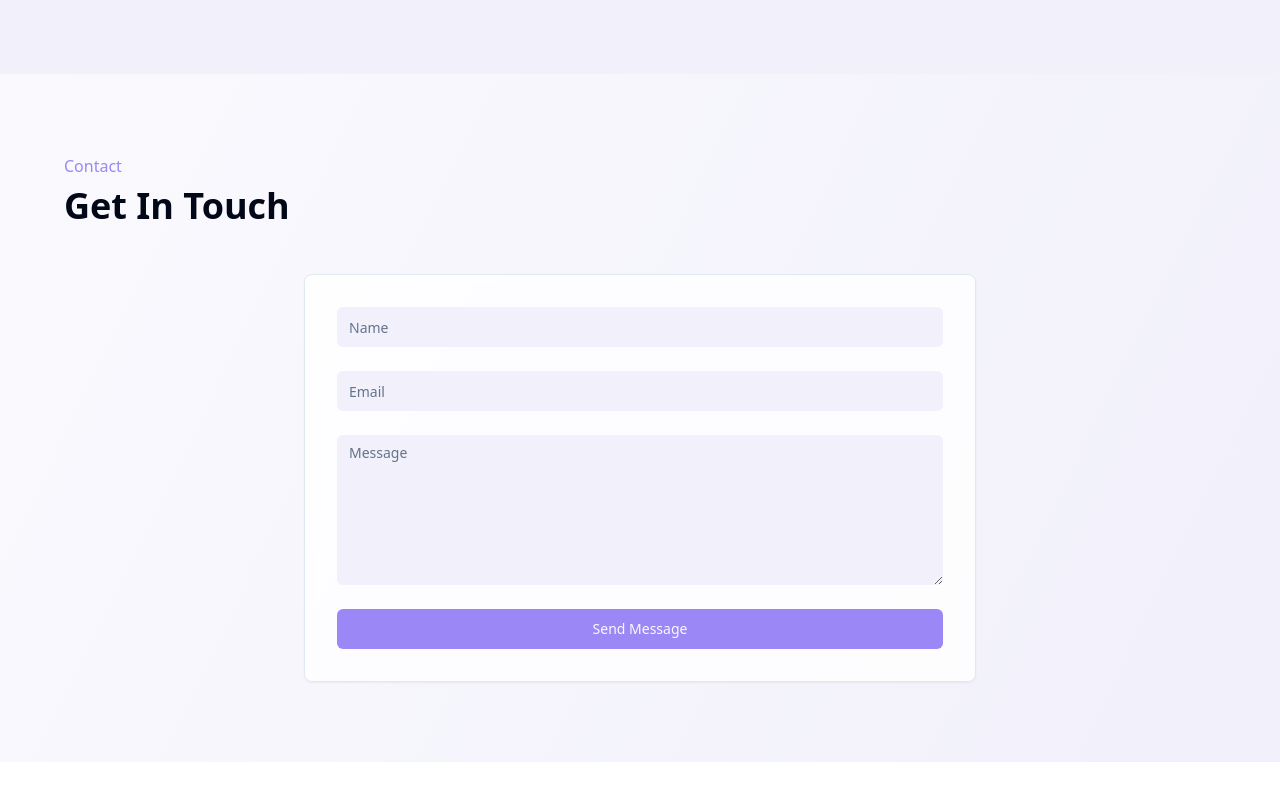
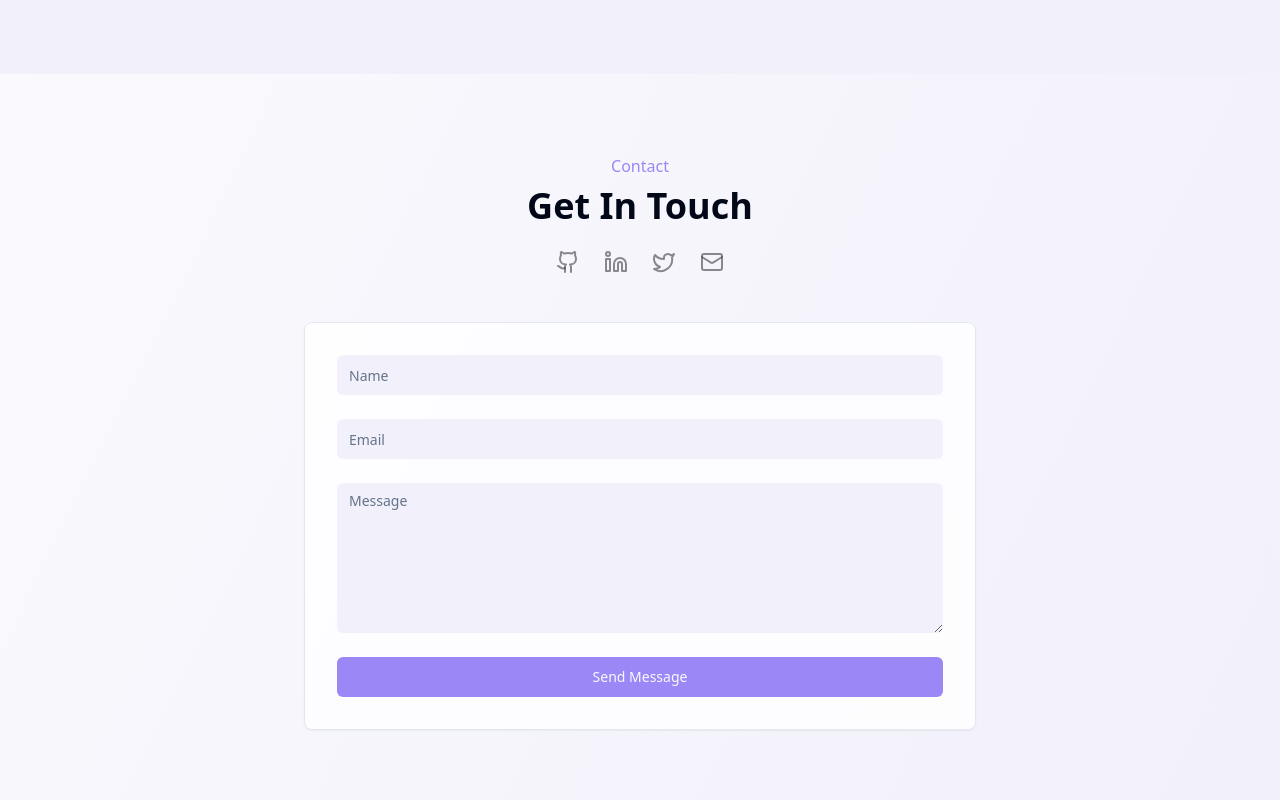
Before and after one commit to justinmae/justinmae.com, a React (Vite) app: page / in a window 1280 px wide. Shown: the part 1836-2636 px from the top of the page. Before the commit the page ends 2598 px from the top, so only its background shows below. Built offline with nearby package versions, Linux system fonts and the light colour scheme.

Commit message:
Update Contact and Hero sections
Add Twitter links to the Hero and Contact sections.  Include icons for Github, LinkedIn, email, and Twitter links. Center the "Get in Touch" section. Add an email link.

```diff
--- a/src/components/sections/Contact.tsx
+++ b/src/components/sections/Contact.tsx
@@ -3,13 +3,45 @@ import { Button } from "@/components/ui/button";
 import { Card } from "@/components/ui/card";
 import { Input } from "@/components/ui/input";
 import { Textarea } from "@/components/ui/textarea";
+import { Github, Linkedin, Mail, Twitter } from "lucide-react";
 
 export const Contact = () => {
   return (
     <section className="py-20 px-4" id="contact">
-      <div className="max-w-6xl mx-auto">
+      <div className="max-w-6xl mx-auto text-center">
         <span className="text-accent-primary font-medium mb-2 block">Contact</span>
-        <h2 className="text-3xl md:text-4xl font-bold mb-12">Get In Touch</h2>
+        <h2 className="text-3xl md:text-4xl font-bold mb-6">Get In Touch</h2>
+
+        <div className="flex gap-6 justify-center mb-12">
+          <a
+            href="#"
+            className="text-soft-dark/60 hover:text-accent-primary transition-colors"
+            aria-label="Github Profile"
+          >
+            <Github className="w-6 h-6" />
+          </a>
+          <a
+            href="#"
+            className="text-soft-dark/60 hover:text-accent-primary transition-colors"
+            aria-label="LinkedIn Profile"
+          >
+            <Linkedin className="w-6 h-6" />
+          </a>
+          <a
+            href="#"
+            className="text-soft-dark/60 hover:text-accent-primary transition-colors"
+            aria-label="Twitter Profile"
+          >
+            <Twitter className="w-6 h-6" />
+          </a>
+          <a
+            href="mailto:hello@justinmae.com"
+            className="text-soft-dark/60 hover:text-accent-primary transition-colors"
+            aria-label="Send Email"
+          >
+            <Mail className="w-6 h-6" />
+          </a>
+        </div>
 
         <Card className="max-w-2xl mx-auto p-8 bg-white/80 backdrop-blur-sm">
           <form className="space-y-6">
--- a/src/components/sections/Hero.tsx
+++ b/src/components/sections/Hero.tsx
@@ -1,5 +1,5 @@
 
-import { Github, Linkedin, Mail } from "lucide-react";
+import { Github, Linkedin, Mail, Twitter } from "lucide-react";
 import { Button } from "@/components/ui/button";
 
 export const Hero = () => {
@@ -30,6 +30,9 @@ export const Hero = () => {
           <Linkedin className="w-6 h-6" />
         </a>
         <a href="#" className="text-soft-dark/60 hover:text-accent-primary transition-colors">
+          <Twitter className="w-6 h-6" />
+        </a>
+        <a href="mailto:hello@justinmae.com" className="text-soft-dark/60 hover:text-accent-primary transition-colors">
           <Mail className="w-6 h-6" />
         </a>
       </div>
```
